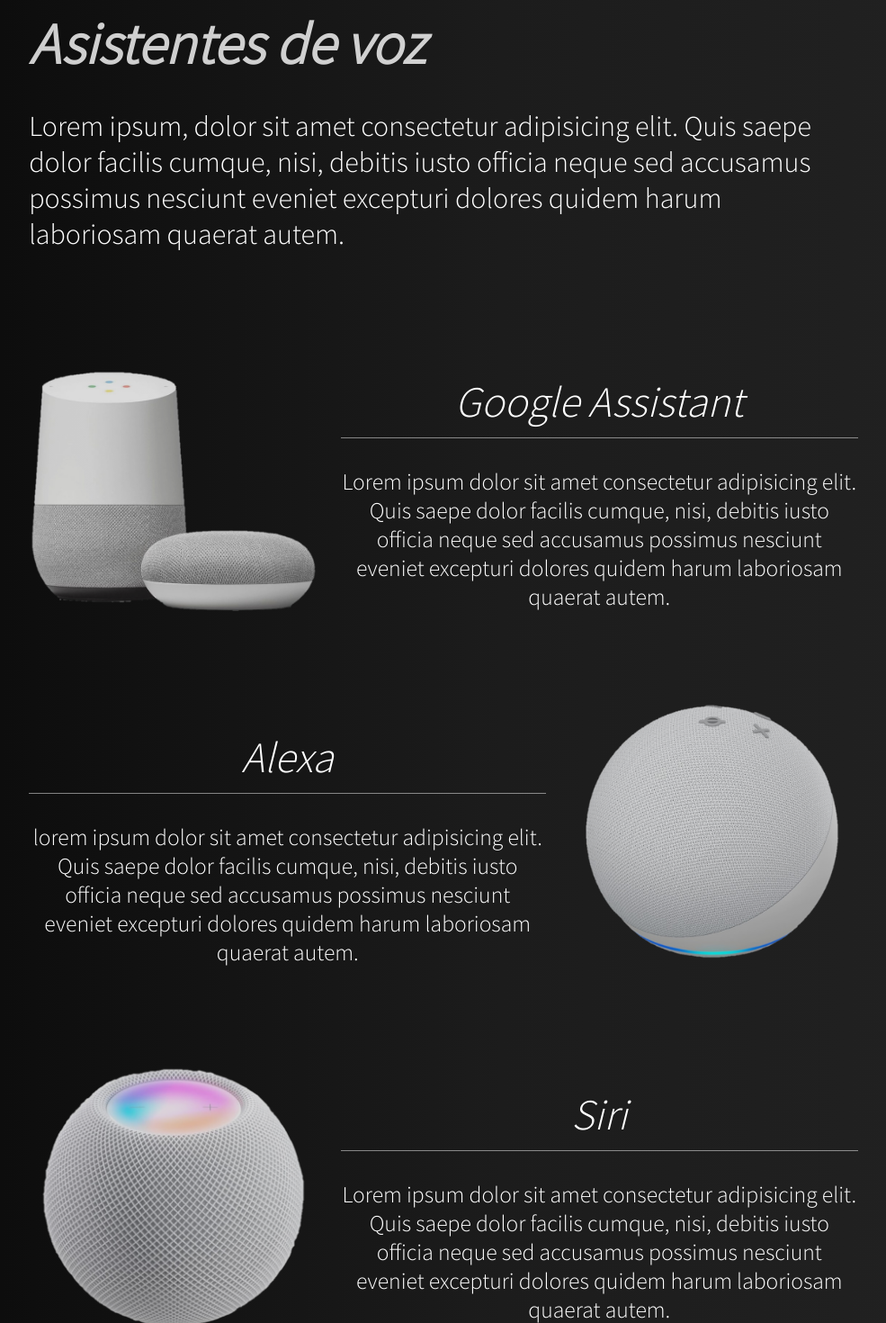
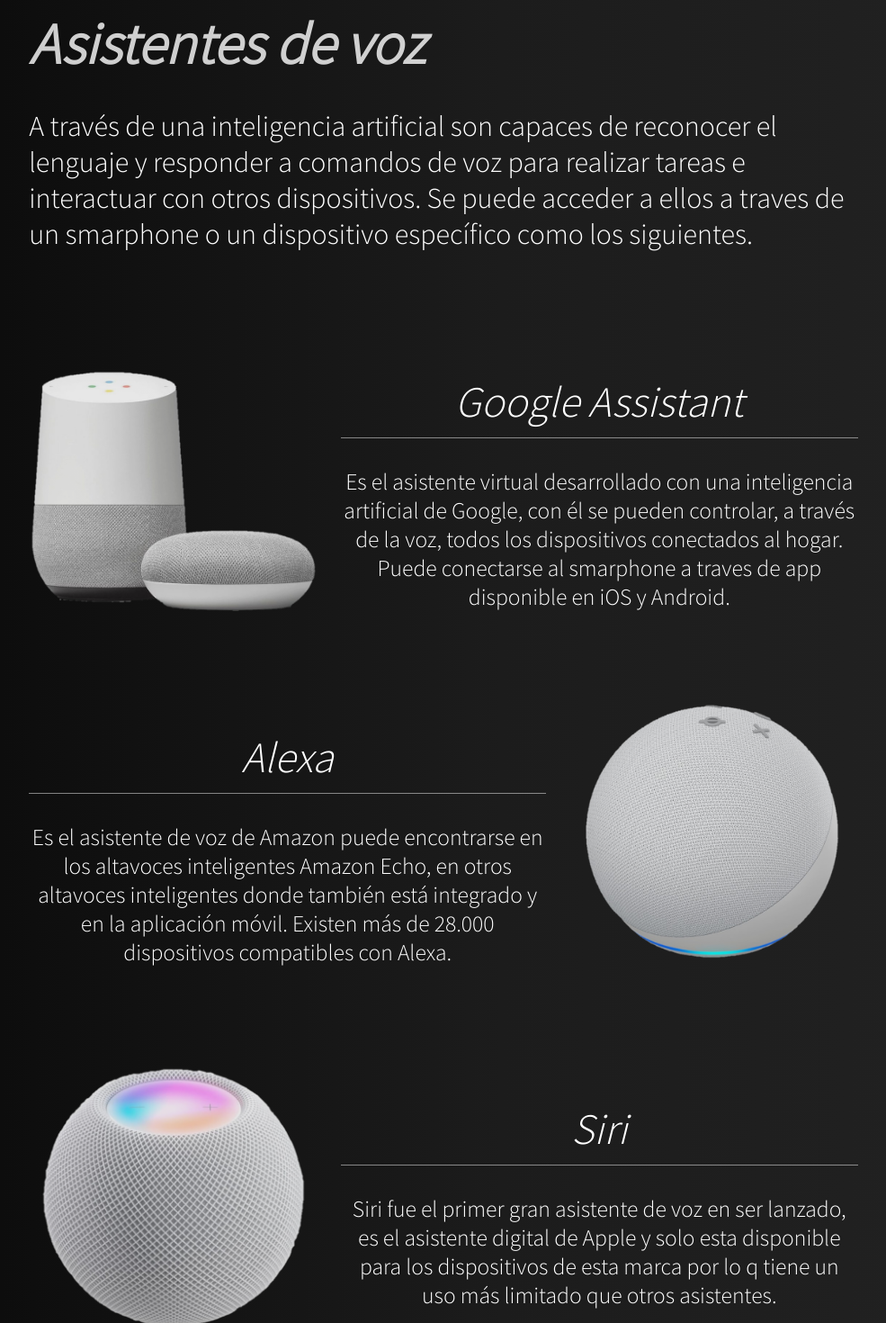
Before and after one commit to Lucas-ez/iot-frontend, a React (Create React App) app: page /iot-frontend/asistentes in a window 1280 px wide. Shown: the part 240-1710 px from the top of the page at 90% size, without its empty margins (147-1132 px from the left). Built offline with nearby package versions, Linux system fonts and the light colour scheme; a web font is replaced by a local one.

Commit message:
Add info en asistentes, Edit style dispositivos

```diff
--- a/src/containers/asistentes/Asistentes.jsx
+++ b/src/containers/asistentes/Asistentes.jsx
@@ -9,19 +9,19 @@
         img: googleImg,
         nombreImg: "Google Home",
         titulo: "Google Assistant",
-        descripcion: "Lorem ipsum dolor sit amet consectetur adipisicing elit. Quis saepe dolor facilis cumque, nisi, debitis iusto officia neque sed accusamus possimus nesciunt eveniet excepturi dolores quidem harum laboriosam quaerat autem."
+        descripcion: "Es el asistente virtual desarrollado con una inteligencia artificial de Google, con él se pueden controlar, a través de la voz, todos los dispositivos conectados al hogar. Puede conectarse al smarphone a traves de app disponible en iOS y Android."
     },
     {
         img: amazonImg,
         nombreImg: "Amazon Echo",
         titulo: "Alexa",
-        descripcion: "lorem ipsum dolor sit amet consectetur adipisicing elit. Quis saepe dolor facilis cumque, nisi, debitis iusto officia neque sed accusamus possimus nesciunt eveniet excepturi dolores quidem harum laboriosam quaerat autem."
+        descripcion: "Es el asistente de voz de Amazon puede encontrarse en los altavoces inteligentes Amazon Echo, en otros altavoces inteligentes donde también está integrado y en la aplicación móvil. Existen más de 28.000 dispositivos compatibles con Alexa."
     },
     {
         img: appleImg,
         nombreImg: "Apple HomePod",
         titulo: "Siri",
-        descripcion: "Lorem ipsum dolor sit amet consectetur adipisicing elit. Quis saepe dolor facilis cumque, nisi, debitis iusto officia neque sed accusamus possimus nesciunt eveniet excepturi dolores quidem harum laboriosam quaerat autem."
+        descripcion: "Siri fue el primer gran asistente de voz en ser lanzado, es el asistente digital de Apple y solo esta disponible para los dispositivos de esta marca por lo q tiene un uso más limitado que otros asistentes."
     }
 ]
 
@@ -72,7 +72,7 @@
                     textAlign: "left",
                 }
             }>
-                Lorem ipsum, dolor sit amet consectetur adipisicing elit. Quis saepe dolor facilis cumque, nisi, debitis iusto officia neque sed accusamus possimus nesciunt eveniet excepturi dolores quidem harum laboriosam quaerat autem.
+                A través de una inteligencia artificial son capaces de reconocer el lenguaje y responder a comandos de voz para realizar tareas e interactuar con otros dispositivos. Se puede acceder a ellos a traves de un smarphone o un dispositivo específico como los siguientes.
             </p>
             {
                 asistentes.map((asistente, index) => (
--- a/src/containers/dispositivos/dispositivos.css
+++ b/src/containers/dispositivos/dispositivos.css
@@ -36,23 +36,25 @@
     display: flex;
     align-items: center;
     justify-content: center;
+    background-color: white;
+    opacity: 0.7;
+    border-radius: 0.6rem;
 }
 
 
 img {
+    opacity: 0.9;
     max-width: 100%;
     max-height: 100%;
-    opacity: 0.85;
-    border-radius: 2%;
+    border-radius: 0.6rem;
 }
 
-.imgBox img {
-    opacity: 0.6;
+.imgBox {
     transition: opacity, transform 0.5s;
 }
 
-.imgBox img:hover {
+.imgBox:hover {
     cursor: pointer;
-    opacity: 0.85;
+    opacity: 0.9;
     transform: scale(1.05);
 }
```
